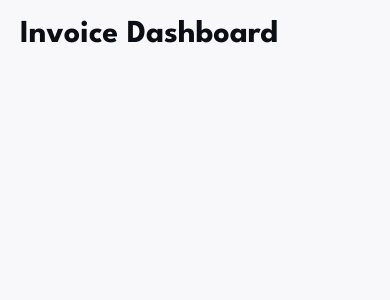
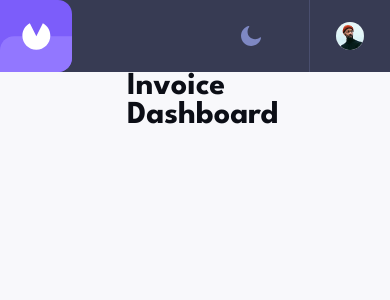
Before and after one commit to Holupeter/Invoice-Manage, a React (Vite) app: page / in a window 390 px wide. Shown: the top 300 px of the page. Built offline with nearby package versions, Linux system fonts and the light colour scheme.

Commit message:
feat: implementation of responsive navigation sidebar with theme toggle

```diff
--- a/src/App.jsx
+++ b/src/App.jsx
@@ -1,18 +1,31 @@
+import React, { useState } from 'react';
 import { BrowserRouter as Router, Routes, Route } from 'react-router-dom';
+import Sidebar from './components/layout/Sidebar';
 
 function App() {
+  const [isDarkMode, setIsDarkMode] = useState(false);
+
+  const toggleTheme = () => {
+    setIsDarkMode(!isDarkMode);
+    document.documentElement.setAttribute('data-theme', isDarkMode ? 'light' : 'dark');
+  };
+
   return (
     <Router>
-      <div className="app-container">
-        {/* Sidebar/Header will go here */}
+      <Sidebar isDarkMode={isDarkMode} onToggleTheme={toggleTheme} />
 
-        <main style={{ flex: 1, padding: '20px' }}>
+      <main style={{
+        flex: 1,
+        paddingLeft: 'var(--sidebar-width)',
+        transition: 'padding 0.3s ease'
+      }}>
+        <div style={{ maxWidth: '730px', margin: '72px auto', padding: '0 24px' }}>
           <Routes>
             <Route path="/" element={<h1>Invoice Dashboard</h1>} />
             <Route path="/invoice/:id" element={<h1>Invoice Detail</h1>} />
           </Routes>
-        </main>
-      </div>
+        </div>
+      </main>
     </Router>
   );
 }
--- /dev/null
+++ b/src/components/layout/Sidebar.jsx
@@ -0,0 +1,34 @@
+import React from 'react';
+import styles from './Sidebar.module.css';
+import Logo from '../../assets/logo.svg';
+import IconMoon from '../../assets/icon-moon.svg';
+import IconSun from '../../assets/icon-sun.svg';
+import AvatarImg from '../../assets/image-avatar.jpg';
+
+const Sidebar = ({ isDarkMode, onToggleTheme }) => {
+  return (
+    <aside className={styles.sidebar}>
+      {/* Logo Area */}
+      <div className={styles.logoContainer}>
+        <img src={Logo} alt="Invoice App Logo" className={styles.logo} />
+      </div>
+
+      <div className={styles.actionsContainer}>
+        {/* Theme Toggle */}
+        <button className={styles.themeToggle} onClick={onToggleTheme} aria-label="Toggle Theme">
+          <img src={isDarkMode ? IconSun : IconMoon} alt="Theme Toggle" />
+        </button>
+
+        {/* Divider */}
+        <div className={styles.divider}></div>
+
+        {/* Avatar */}
+        <div className={styles.avatarContainer}>
+          <img src={AvatarImg} alt="User profile" className={styles.avatar} />
+        </div>
+      </div>
+    </aside>
+  );
+};
+
+export default Sidebar;
--- /dev/null
+++ b/src/components/layout/Sidebar.module.css
@@ -0,0 +1,150 @@
+.sidebar {
+  background-color: var(--color-sidebar-bg);
+  position: fixed;
+  z-index: 100;
+  display: flex;
+  transition: all 0.3s ease;
+}
+
+/* Desktop Styles (Vertical) */
+@media (min-width: 1025px) {
+  .sidebar {
+    width: var(--sidebar-width);
+    height: 100vh;
+    flex-direction: column;
+    justify-content: space-between;
+    left: 0;
+    top: 0;
+    border-radius: 0 20px 20px 0;
+  }
+  .logo {
+    width: 103px;
+    height: 103px;
+  }
+  .actionsContainer {
+    flex-direction: column;
+    width: 100%;
+    padding-bottom: 24px;
+    align-items: center;
+  }
+  .divider {
+    width: 100%;
+    height: 1px;
+    margin: 24px 0;
+  }
+  .themeToggle {
+    padding: 24px 0;
+    width: 100%;
+  }
+}
+
+/* Tablet & Mobile Styles (Horizontal Top Bar) */
+@media (max-width: 1024px) {
+  .sidebar {
+    width: 100%;
+    height: 80px; /* Tablet Default */
+    flex-direction: row;
+    justify-content: space-between;
+    top: 0;
+    left: 0;
+  }
+
+  .logo {
+    width: 80px;
+    height: 80px;
+  }
+
+  .actionsContainer {
+    flex-direction: row;
+    align-items: center;
+    height: 100%;
+    padding-right: 32px;
+  }
+
+  .divider {
+    height: 100%;
+    width: 1px;
+    margin: 0 32px;
+  }
+
+  .themeToggle {
+    height: 100%;
+    padding: 0 32px;
+  }
+}
+
+/* Mobile Specific Height Adjustment */
+@media (max-width: 767px) {
+  .sidebar {
+    height: 72px;
+  }
+  .logo {
+    width: 72px;
+    height: 72px;
+  }
+  .actionsContainer {
+    padding-right: 24px;
+  }
+  .divider {
+    margin: 0 24px;
+  }
+  .themeToggle {
+    padding: 0 24px;
+  }
+  .avatar {
+    width: 32px !important;
+    height: 32px !important;
+  }
+}
+
+/* Common Element Styles */
+.logoContainer {
+  display: flex;
+}
+
+.actionsContainer {
+  display: flex;
+  align-items: center;
+}
+
+.themeToggle {
+  background: none;
+  border: none;
+  display: flex;
+  align-items: center;
+  justify-content: center;
+  cursor: pointer;
+}
+
+.themeToggle img {
+  width: 20px;
+  height: 20px;
+  object-fit: contain;
+}
+
+.themeToggle:hover img {
+  filter: brightness(1.5);
+}
+
+.divider {
+  background-color: #494E6E;
+}
+
+.avatarContainer {
+  display: flex;
+  align-items: center;
+  justify-content: center;
+}
+
+.avatar {
+  width: 40px;
+  height: 40px;
+  border-radius: 50%;
+  object-fit: cover;
+  border: 2px solid transparent;
+  transition: border-color 0.3s ease;
+}
+
+.avatar:hover {
+  border-color: var(--color-primary);
+}
```
